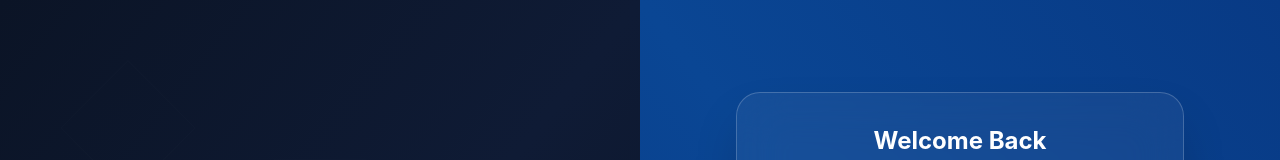
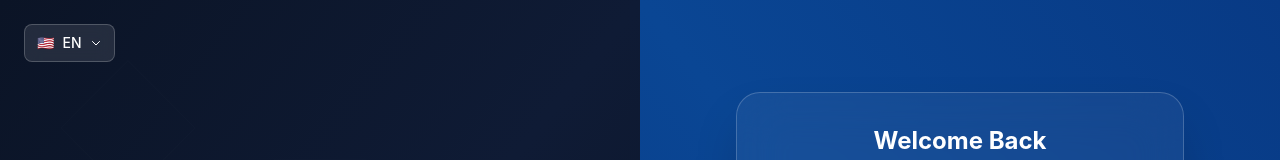
Before and after one commit to amoria-global/jambolush, a Next.js app: page /all/login in a window 1280 px wide. Shown: the top 160 px of the page. Built offline with nearby package versions, Linux system fonts and the light colour scheme.

Commit message:
ft-login-signup updates

```diff
--- a/app/all/forgotpw/page.tsx
+++ b/app/all/forgotpw/page.tsx
@@ -1,5 +1,9 @@
+import { Metadata } from 'next'
 import ForgotPasswordPage from '../../pages/forgotpw';
-
+export const metadata: Metadata = {
+  title: 'Forgot Password - JamboLush',
+  description: 'Forgot Password'
+}
 export default function ForgotPasswordRoute() {
   return <ForgotPasswordPage />;
 }
--- a/app/all/login/page.tsx
+++ b/app/all/login/page.tsx
@@ -1,4 +1,10 @@
+import { Metadata } from 'next'
 import LoginPage from '../../pages/login';
+
+export const metadata: Metadata = {
+  title: 'Signin - JamboLush',
+  description: 'Signin to your JamboLush account'
+}
 
 export default function LoginRoute() {
   return <LoginPage />;
--- a/app/all/signup/page.tsx
+++ b/app/all/signup/page.tsx
@@ -1,5 +1,9 @@
+import { Metadata } from 'next'
 import SignupPage from '../../pages/signup';
-
+export const metadata: Metadata = {
+  title: 'Signup - JamboLush',
+  description: 'Signup to your JamboLush account'
+}
 export default function SignupRoute() {
   return <SignupPage />;
 }
--- a/app/pages/login.tsx
+++ b/app/pages/login.tsx
@@ -286,7 +286,23 @@ function SuccessPage({ provider, userData, onContinue }: { provider?: string | u
 }
 
 // Main Login Page Component
-function LoginPage({ onSocialLogin }: { onSocialLogin: (provider: string) => void }) {
+function LoginPage({
+  onSocialLogin,
+  isLangOpen,
+  setIsLangOpen,
+  currentLang,
+  setCurrentLang,
+  languages,
+  getCurrentLanguage
+}: {
+  onSocialLogin: (provider: string) => void;
+  isLangOpen: boolean;
+  setIsLangOpen: (open: boolean) => void;
+  currentLang: string;
+  setCurrentLang: (lang: string) => void;
+  languages: Array<{code: string, name: string, flag: string}>;
+  getCurrentLanguage: () => any;
+}) {
   const [showPassword, setShowPassword] = useState(false);
   const [email, setEmail] = useState('');
   const [password, setPassword] = useState('');
@@ -312,6 +328,41 @@ function LoginPage({ onSocialLogin }: { onSocialLogin: (provider: string) => voi
     <div className="h-screen flex font-['Inter',sans-serif] antialiased overflow-hidden">
       {/* Left Side - Brand Section */}
       <div className="flex-1 bg-gradient-to-br from-[#0B1426] via-[#0F1B35] to-[#0B1426] flex items-center justify-center p-8 relative overflow-hidden">
+
+        {/* Language Dropdown - Top Left */}
+        <div className="absolute top-6 left-6 z-20">
+          <div className="relative">
+            <button
+              onClick={() => setIsLangOpen(!isLangOpen)}
+              className="flex items-center space-x-2 px-3 py-2 rounded-lg bg-white/10 backdrop-blur-sm border border-white/20 text-white hover:bg-white/20 transition-all duration-300"
+            >
+              <span className="text-sm">{getCurrentLanguage()?.flag}</span>
+              <span className="text-sm font-medium">{getCurrentLanguage()?.code.toUpperCase()}</span>
+              <svg className={`w-3 h-3 transition-transform duration-200 ${isLangOpen ? 'rotate-180' : ''}`} fill="none" stroke="currentColor" viewBox="0 0 24 24">
+                <path strokeLinecap="round" strokeLinejoin="round" strokeWidth={2} d="M19 9l-7 7-7-7" />
+              </svg>
+            </button>
+
+            {isLangOpen && (
+              <div className="absolute top-full left-0 mt-2 w-40 bg-white/10 backdrop-blur-xl border border-white/20 rounded-lg shadow-xl py-1">
+                {languages.map((lang) => (
+                  <button
+                    key={lang.code}
+                    onClick={() => {
+                      setCurrentLang(lang.code);
+                      setIsLangOpen(false);
+                    }}
+                    className="w-full text-left px-4 py-2 text-sm text-white hover:bg-white/20 flex items-center space-x-2 transition-colors duration-200"
+                  >
+                    <span>{lang.flag}</span>
+                    <span>{lang.name}</span>
+                  </button>
+                ))}
+              </div>
+            )}
+          </div>
+        </div>
+
         <div className="absolute inset-0 opacity-5">
           <div className="absolute top-20 left-20 w-24 h-24 border border-white/20 rotate-45"></div>
           <div className="absolute bottom-32 right-24 w-20 h-20 border border-white/10 rotate-12"></div>
@@ -529,9 +580,25 @@ function LoginPage({ onSocialLogin }: { onSocialLogin: (provider: string) => voi
 }
 
 // Main App Component
+// Main App Component
 export default function App() {
   const [currentPage, setCurrentPage] = useState('login');
   const [authData, setAuthData] = useState<{ email: string; provider: string } | null>(null);
+
+  // Add language state
+  const [isLangOpen, setIsLangOpen] = useState(false);
+  const [currentLang, setCurrentLang] = useState('en');
+
+  const languages = [
+    { code: 'en', name: 'English', flag: '🇺🇸' },
+    { code: 'es', name: 'Español', flag: '🇪🇸' },
+    { code: 'fr', name: 'Français', flag: '🇫🇷' },
+    { code: 'sw', name: 'Kiswahili', flag: '🇹🇿' }
+  ];
+
+  const getCurrentLanguage = () => {
+    return languages.find(lang => lang.code === currentLang);
+  };
 
   const handleSocialLogin = (provider: string) => {
     setCurrentPage(provider);
@@ -560,6 +627,16 @@ export default function App() {
     case 'success':
       return <SuccessPage provider={authData?.provider} userData={authData} onContinue={handleContinue} />;
     default:
-      return <LoginPage onSocialLogin={handleSocialLogin} />;
+      return (
+        <LoginPage
+          onSocialLogin={handleSocialLogin}
+          isLangOpen={isLangOpen}
+          setIsLangOpen={setIsLangOpen}
+          currentLang={currentLang}
+          setCurrentLang={setCurrentLang}
+          languages={languages}
+          getCurrentLanguage={getCurrentLanguage}
+        />
+      );
   }
 }
--- a/app/pages/signup.tsx
+++ b/app/pages/signup.tsx
@@ -286,7 +286,23 @@ function SuccessPage({ provider, userData, onContinue }: { provider?: string | u
 }
 
 // Main Signup Page Component
-function SignupPage({ onSocialLogin }: { onSocialLogin: (provider: string) => void }) {
+function SignupPage({
+  onSocialLogin,
+  isLangOpen,
+  setIsLangOpen,
+  currentLang,
+  setCurrentLang,
+  languages,
+  getCurrentLanguage
+}: {
+  onSocialLogin: (provider: string) => void;
+  isLangOpen: boolean;
+  setIsLangOpen: (open: boolean) => void;
+  currentLang: string;
+  setCurrentLang: (lang: string) => void;
+  languages: Array<{code: string, name: string, flag: string}>;
+  getCurrentLanguage: () => any;
+}) {
   const [showPassword, setShowPassword] = useState(false);
   const [showConfirmPassword, setShowConfirmPassword] = useState(false);
   const [firstName, setFirstName] = useState('');
@@ -328,6 +344,41 @@ function SignupPage({ onSocialLogin }: { onSocialLogin: (provider: string) => vo
     <div className="min-h-screen flex font-['Inter',sans-serif] antialiased">
       {/* Left Side - Brand Section */}
       <div className="flex-1 bg-gradient-to-br from-[#0B1426] via-[#0F1B35] to-[#0B1426] flex items-center justify-center p-4 min-h-screen relative overflow-hidden">
+
+        {/* Language Dropdown - Top Left */}
+        <div className="absolute top-6 left-6 z-20">
+          <div className="relative">
+            <button
+              onClick={() => setIsLangOpen(!isLangOpen)}
+              className="flex items-center space-x-2 px-3 py-2 rounded-lg bg-white/10 backdrop-blur-sm border border-white/20 text-white hover:bg-white/20 transition-all duration-300"
+            >
+              <span className="text-sm">{getCurrentLanguage()?.flag}</span>
+              <span className="text-sm font-medium">{getCurrentLanguage()?.code.toUpperCase()}</span>
+              <svg className={`w-3 h-3 transition-transform duration-200 ${isLangOpen ? 'rotate-180' : ''}`} fill="none" stroke="currentColor" viewBox="0 0 24 24">
+                <path strokeLinecap="round" strokeLinejoin="round" strokeWidth={2} d="M19 9l-7 7-7-7" />
+              </svg>
+            </button>
+
+            {isLangOpen && (
+              <div className="absolute top-full left-0 mt-2 w-40 bg-white/10 backdrop-blur-xl border border-white/20 rounded-lg shadow-xl py-1">
+                {languages.map((lang) => (
+                  <button
+                    key={lang.code}
+                    onClick={() => {
+                      setCurrentLang(lang.code);
+                      setIsLangOpen(false);
+                    }}
+                    className="w-full text-left px-4 py-2 text-sm text-white hover:bg-white/20 flex items-center space-x-2 transition-colors duration-200"
+                  >
+                    <span>{lang.flag}</span>
+                    <span>{lang.name}</span>
+                  </button>
+                ))}
+              </div>
+            )}
+          </div>
+        </div>
+
         <div className="absolute inset-0 opacity-5">
           <div className="absolute top-20 left-20 w-24 h-24 border border-white/20 rotate-45"></div>
           <div className="absolute bottom-32 right-24 w-20 h-20 border border-white/10 rotate-12"></div>
@@ -618,9 +669,25 @@ function SignupPage({ onSocialLogin }: { onSocialLogin: (provider: string) => vo
 }
 
 // Main Signup App Component - matches the structure of your login page
+ // Main Signup App Component - matches the structure of your login page
 export default function SignupApp() {
   const [currentPage, setCurrentPage] = useState('signup');
   const [authData, setAuthData] = useState<{ email: string; provider: string } | null>(null);
+
+  // Add language state
+  const [isLangOpen, setIsLangOpen] = useState(false);
+  const [currentLang, setCurrentLang] = useState('en');
+
+  const languages = [
+    { code: 'en', name: 'English', flag: '🇺🇸' },
+    { code: 'es', name: 'Español', flag: '🇪🇸' },
+    { code: 'fr', name: 'Français', flag: '🇫🇷' },
+    { code: 'sw', name: 'Kiswahili', flag: '🇹🇿' }
+  ];
+
+  const getCurrentLanguage = () => {
+    return languages.find(lang => lang.code === currentLang);
+  };
 
   const handleSocialLogin = (provider: string) => {
     setCurrentPage(provider);
@@ -649,6 +716,16 @@ export default function SignupApp() {
     case 'success':
       return <SuccessPage provider={authData?.provider} userData={authData} onContinue={handleContinue} />;
     default:
-      return <SignupPage onSocialLogin={handleSocialLogin} />;
+      return (
+        <SignupPage
+          onSocialLogin={handleSocialLogin}
+          isLangOpen={isLangOpen}
+          setIsLangOpen={setIsLangOpen}
+          currentLang={currentLang}
+          setCurrentLang={setCurrentLang}
+          languages={languages}
+          getCurrentLanguage={getCurrentLanguage}
+        />
+      );
   }
 }
```
